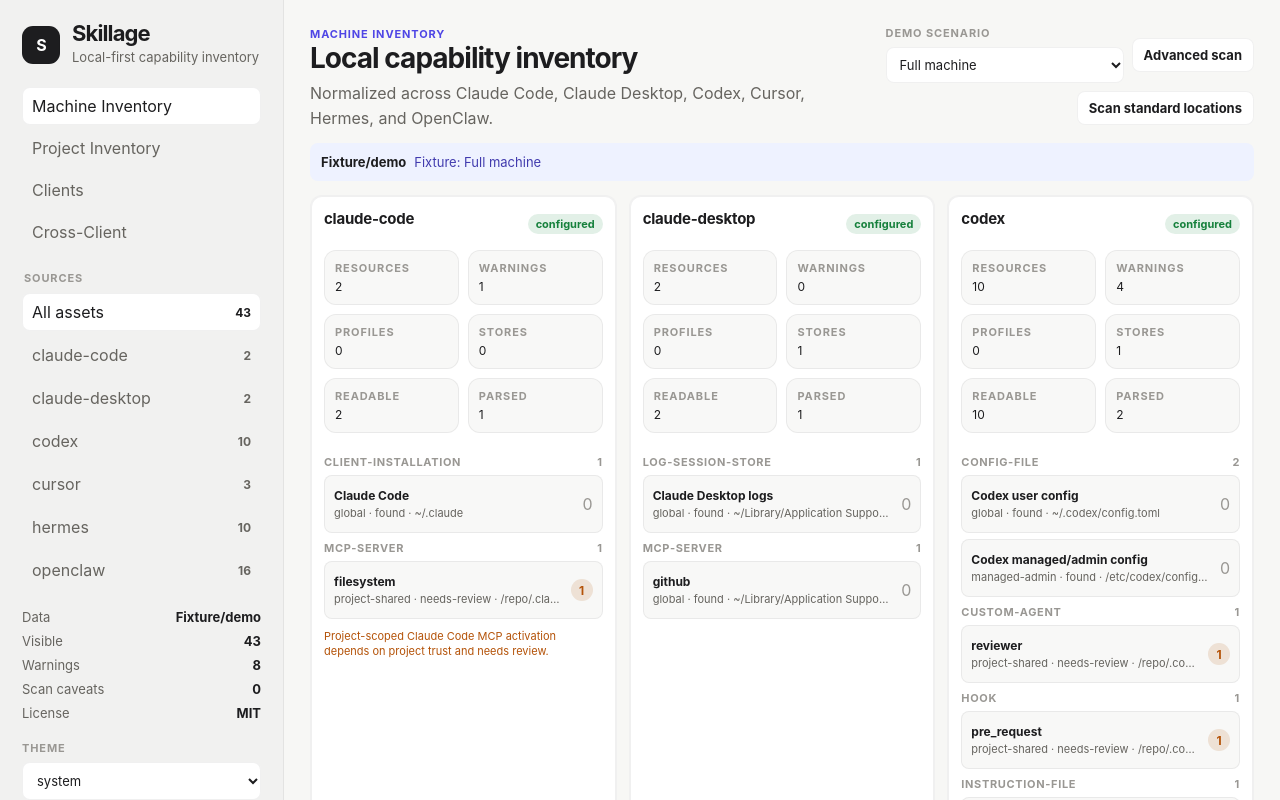
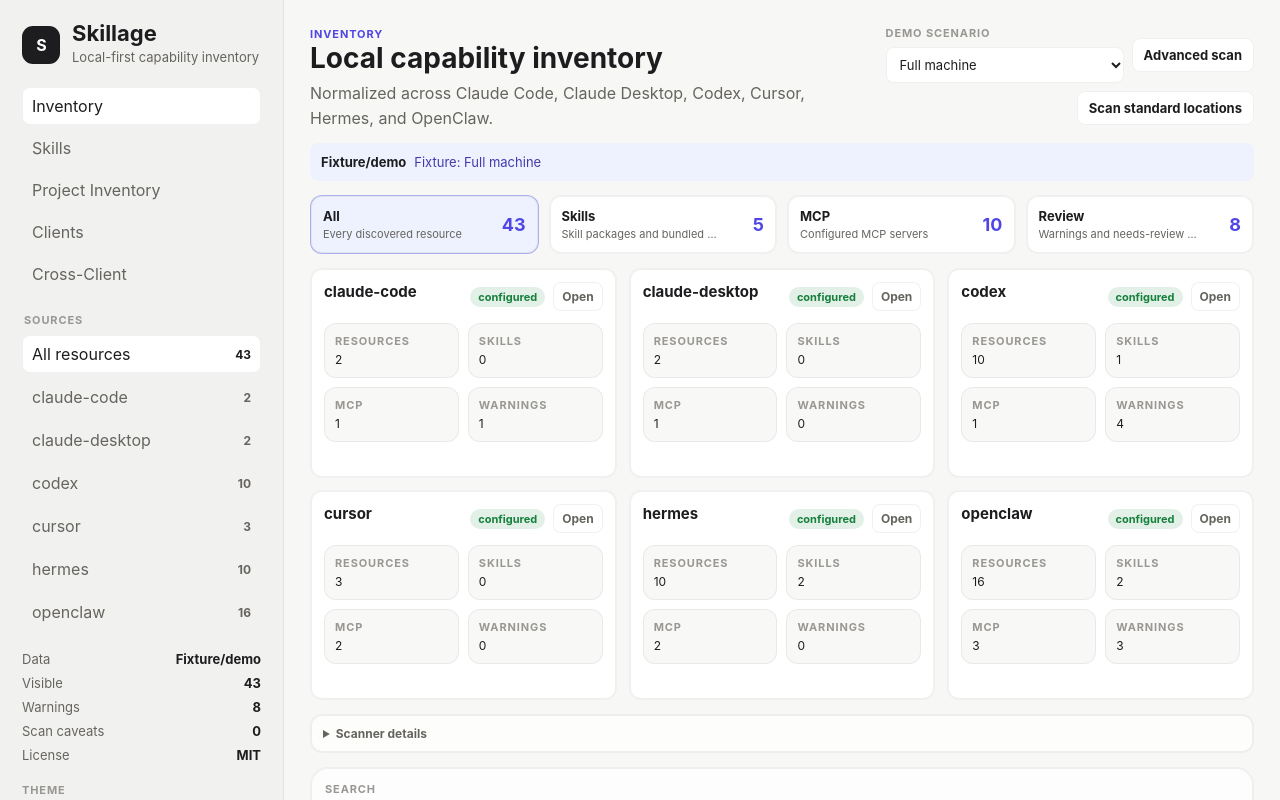
Before and after one commit to bkarlovitz/skillage, a Svelte app: page / in a window 1280 px wide. Shown: the top 800 px of the page. Built offline with nearby package versions, Linux system fonts and the light colour scheme.

Commit message:
cleaning up ui

```diff
--- a/src/App.svelte
+++ b/src/App.svelte
@@ -10,12 +10,11 @@
   import { insightCategories } from './lib/inventory/insights';
   import { buildProjectEffectiveResources, buildProjectInventoryResources } from './lib/inventory/project/effective';
   import { projectInventoryStates } from './lib/inventory/project/states';
-  import { safeDisplayPreviewText } from './lib/inventory/preview';
   import { relationshipLabels } from './lib/inventory/relationships';
   import { buildSafeResourceDetailPanels } from './lib/inventory/safeDetailPanels';
   import type { ScanSummary } from './lib/inventory/scan';
   import { sourceLocationForResource, unknownSourceLocation } from './lib/inventory/sourceClarity';
-  import { filterCapabilityResources } from './lib/inventory/tableModel';
+  import { filterCapabilityResources, type ResourceFocus } from './lib/inventory/tableModel';
   import { capabilityClients, capabilityResourceTypes, capabilityScopes, capabilityStatuses, type CapabilityClient, type CapabilityResource } from './lib/inventory/types';
   import { resolveProjectContext, runtimeLabel, scanRoot, scanStandardLocations, selectProjectFolder } from './lib/native';
   import { paginate, sortCapabilityResources, type SortDirection, type SortKey } from './lib/table';
@@ -24,6 +23,12 @@
   const targets: Array<'all' | CapabilityClient> = ['all', ...capabilityClients];
   const themeOptions: ThemePreference[] = ['system', 'light', 'dark'];
   const pageSizeOptions = [25, 50, 100];
+  const resourceFocusOptions: Array<{ id: ResourceFocus; label: string; description: string }> = [
+    { id: 'all', label: 'All', description: 'Every discovered resource' },
+    { id: 'skills', label: 'Skills', description: 'Skill packages and bundled skills' },
+    { id: 'mcp', label: 'MCP', description: 'Configured MCP servers' },
+    { id: 'review', label: 'Review', description: 'Warnings and needs-review items' }
+  ];
   type AppMode = 'machine' | 'project' | 'clients' | 'client-detail' | 'cross-client' | 'detail';
   const defaultFixtureScenarioId: InventoryFixtureScenarioId = 'full-machine';
   const defaultFixtureScenario = getFixtureScenario(defaultFixtureScenarioId);
@@ -36,6 +41,7 @@
   let dataSourceLabel = $state(`Fixture: ${defaultFixtureScenario.label}`);
   let query = $state('');
   let target = $state<'all' | CapabilityClient>('all');
+  let resourceFocus = $state<ResourceFocus>('all');
   let mode = $state<AppMode>('machine');
   let selectedClient = $state<CapabilityClient>('claude-code');
   let scanRootPath = $state('');
@@ -57,7 +63,7 @@
   let crossClientFilterRelationship = $state('all');
   const currentRuntime = runtimeLabel();
 
-  const filtered = $derived(filterCapabilityResources(items, { query, target, includeInternalArtifacts }));
+  const filtered = $derived(filterCapabilityResources(items, { query, target, includeInternalArtifacts, resourceFocus }));
 
   const sorted = $derived(sortCapabilityResources(filtered, sortKey, sortDirection));
   const pageResult = $derived(paginate(sorted, { page, pageSize }));
@@ -72,6 +78,30 @@
     counts[item.client] = (counts[item.client] ?? 0) + 1;
     return counts;
   }, {}));
+  const skillCount = $derived(items.filter((item) => item.resourceType === 'skill' && (includeInternalArtifacts || item.scope !== 'plugin-bundled' || (item.metadata.legacyScope !== 'cache' && item.metadata.legacyScope !== 'temporary'))).length);
+  const mcpCount = $derived(items.filter((item) => item.resourceType === 'mcp-server').length);
+  const reviewCount = $derived(items.filter((item) => item.warnings.length > 0 || item.status === 'needs-review' || item.statuses?.includes('needs-review') === true).length);
+  const resourceFocusTitle = $derived(resourceFocus === 'skills'
+    ? 'Skills'
+    : resourceFocus === 'mcp'
+      ? 'MCP servers'
+      : resourceFocus === 'review'
+        ? 'Needs review'
+        : 'Local capability inventory');
+  const resourceFocusDescription = $derived(resourceFocus === 'skills'
+    ? 'Skill packages and skill-like resources from the active fixture or local scan.'
+    : resourceFocus === 'mcp'
+      ? 'Configured MCP servers only. Passive inventory does not start or health-check them.'
+      : resourceFocus === 'review'
+        ? 'Resources with warnings or needs-review status, including secret, scope, runtime, and parse caveats.'
+        : 'Normalized across Claude Code, Claude Desktop, Codex, Cursor, Hermes, and OpenClaw.');
+  const resourceFocusEmptyCopy = $derived(resourceFocus === 'skills'
+    ? 'No skills found in the active data set. Scan standard locations or load a fixture with skills.'
+    : resourceFocus === 'mcp'
+      ? 'No MCP servers found in the active data set.'
+      : resourceFocus === 'review'
+        ? 'No warnings or needs-review resources match the current filters.'
+        : 'No matching capability resources. Clear search or switch source.');
   const projectRows = $derived(buildProjectInventoryResources(items));
   const projectSharedRows = $derived(projectRows.filter((item) => item.scope === 'project-shared'));
   const projectInheritedRows = $derived(projectRows.filter((item) => (item.statuses ?? [item.status]).includes('inherited') || item.metadata.inherited === true));
@@ -85,15 +115,11 @@
   const selectedClientDetail = $derived(clientDetailModels.find((detail) => detail.client === selectedClient) ?? clientDetailModels[0]);
   const clientSpecificSections = $derived(selectedClientDetail ? buildClientSpecificSections(selectedClientDetail) : []);
   const clientSpecificExplanations = $derived(selectedClientDetail ? buildClientSpecificExplanations(selectedClientDetail) : []);
-  const coreClientPanels = $derived(clientSummaries.map((summary) => {
-    const groups = Object.values(summary.resources.reduce<Record<string, { resourceType: string; rows: CapabilityResource[] }>>((accumulator, resource) => {
-      const group = accumulator[resource.resourceType] ?? { resourceType: resource.resourceType, rows: [] };
-      group.rows.push(resource);
-      accumulator[resource.resourceType] = group;
-      return accumulator;
-    }, {})).sort((a, b) => a.resourceType.localeCompare(b.resourceType));
-    return { ...summary, groups };
-  }));
+  const coreClientPanels = $derived(clientSummaries.map((summary) => ({
+    ...summary,
+    skillCount: summary.resources.filter((resource) => resource.resourceType === 'skill').length,
+    mcpCount: summary.resources.filter((resource) => resource.resourceType === 'mcp-server').length
+  })));
   const scannerProblemRows = $derived([
     ...activeScanSummary.readErrors.map((error) => ({ id: error.id, severity: 'error', label: 'Read error', message: error.message, path: error.path })),
     ...activeScanSummary.parseErrors.map((error) => ({ id: error.id, severity: 'error', label: 'Parse error', message: error.message, path: error.path })),
@@ -128,6 +154,15 @@
     mode = 'machine';
   }
 
+  function rowsForFilters(nextFocus = resourceFocus, nextTarget = target, nextQuery = query, nextItems = items): CapabilityResource[] {
+    return filterCapabilityResources(nextItems, {
+      query: nextQuery,
+      target: nextTarget,
+      includeInternalArtifacts,
+      resourceFocus: nextFocus
+    });
+  }
+
   function resetPageAndSelection(rows: CapabilityResource[] = sorted) {
     page = 1;
     if (!rows.some((item) => item.id === selectedId)) {
@@ -135,9 +170,16 @@
     }
   }
 
+  function setResourceFocus(nextFocus: ResourceFocus) {
+    resourceFocus = nextFocus;
+    mode = 'machine';
+    page = 1;
+    selectedId = rowsForFilters(nextFocus)[0]?.id ?? '';
+  }
+
   function changeTarget(nextTarget: 'all' | CapabilityClient) {
     target = nextTarget;
-    resetPageAndSelection(items.filter((item) => nextTarget === 'all' || item.client === nextTarget));
+    resetPageAndSelection(rowsForFilters(resourceFocus, nextTarget));
   }
 
   function updateQuery(value: string) {
@@ -153,13 +195,6 @@
   function ariaSort(key: SortKey): 'ascending' | 'descending' | 'none' {
     if (sortKey !== key) return 'none';
     return sortDirection === 'asc' ? 'ascending' : 'descending';
-  }
-
-  function previewSnippet(item: CapabilityResource): string {
-    const text = safeDisplayPreviewText(item);
-    if (!text) return '';
-    const compact = text.replace(/\s+/g, ' ').trim();
-    return compact.length > 140 ? `${compact.slice(0, 137)}...` : compact;
   }
 
   function resourceSourcePath(item: CapabilityResource): string {
@@ -209,7 +244,7 @@
 
   function setRows(nextItems: CapabilityResource[]) {
     items = nextItems;
-    selectedId = nextItems[0]?.id ?? '';
+    selectedId = rowsForFilters(resourceFocus, 'all', '', nextItems)[0]?.id ?? nextItems[0]?.id ?? '';
     page = 1;
   }
 
@@ -219,6 +254,7 @@
     activeScanSummary = scenario.summary;
     dataSourceLabel = `Fixture: ${scenario.label}`;
     target = 'all';
+    query = '';
     setRows(resourcesFromFixtureScenario(scenario.id));
     scanStatus = `${scenario.label} fixture loaded. No local scan ran.`;
   }
@@ -230,8 +266,9 @@
       activeScanSummary = summary;
       dataSourceLabel = 'Local scan: standard locations';
       target = 'all';
+      query = '';
       setRows(summary.resources);
-      scanStatus = summary.resources.length ? `Loaded ${summary.resources.length} asset(s) from standard locations.` : 'No local standard-location capabilities found.';
+      scanStatus = summary.resources.length ? `Loaded ${summary.resources.length} resource(s) from standard locations.` : 'No local standard-location capabilities found.';
     } catch (error) {
       scanStatus = error instanceof Error ? error.message : 'Standard-location scan failed.';
     }
@@ -244,8 +281,9 @@
       activeScanSummary = summary;
       dataSourceLabel = `Local scan: ${scanRootPath.trim()}`;
       target = 'all';
+      query = '';
       setRows(summary.resources);
-      scanStatus = summary.resources.length ? `Loaded ${summary.resources.length} asset(s).` : 'No matching capabilities found in the selected root.';
+      scanStatus = summary.resources.length ? `Loaded ${summary.resources.length} resource(s).` : 'No matching capabilities found in the selected root.';
     } catch (error) {
       scanStatus = error instanceof Error ? error.message : 'Native scan failed.';
     }
@@ -302,7 +340,8 @@
     </div>
 
     <nav class="tabs" aria-label="Primary">
-      <button class:active={mode === 'machine' || mode === 'detail'} onclick={() => (mode = 'machine')}>Machine Inventory</button>
+      <button class:active={(mode === 'machine' || mode === 'detail') && resourceFocus === 'all'} onclick={() => setResourceFocus('all')}>Inventory</button>
+      <button class:active={(mode === 'machine' || mode === 'detail') && resourceFocus === 'skills'} onclick={() => setResourceFocus('skills')}>Skills</button>
       <button class:active={mode === 'project'} onclick={() => (mode = 'project')}>Project Inventory</button>
       <button class:active={mode === 'clients'} onclick={() => (mode = 'clients')}>Clients</button>
       <button class:active={mode === 'cross-client'} onclick={() => (mode = 'cross-client')}>Cross-Client</button>
@@ -311,7 +350,7 @@
     <section class="sidebar-section" aria-labelledby="sources-heading">
       <div class="section-heading" id="sources-heading">Sources</div>
       <button class:active={target === 'all'} class="source-row" onclick={() => changeTarget('all')}>
-        <span>All assets</span><strong>{items.length}</strong>
+        <span>All resources</span><strong>{items.length}</strong>
       </button>
       {#each targets.filter((option) => option !== 'all') as option}
         <button class:active={target === option} class="source-row" onclick={() => changeTarget(option)}>
@@ -349,9 +388,9 @@
     {#if mode === 'machine'}
       <section class="topbar">
         <div>
-          <p class="eyebrow">Machine Inventory</p>
-          <h2>Local capability inventory</h2>
-          <p>Normalized across Claude Code, Claude Desktop, Codex, Cursor, Hermes, and OpenClaw.</p>
+          <p class="eyebrow">{resourceFocus === 'all' ? 'Inventory' : 'Focused inventory'}</p>
+          <h2>{resourceFocusTitle}</h2>
+          <p>{resourceFocusDescription}</p>
         </div>
         <div class="topbar-actions">
           <label class="field demo-scenario-field">
@@ -369,58 +408,42 @@
 
       <p class="status-line data-source-line"><strong>{sourceModeLabel}</strong><span>{dataSourceLabel}</span></p>
 
+      <section class="focus-strip" aria-label="Inventory focus">
+        {#each resourceFocusOptions as option}
+          <button class:active={resourceFocus === option.id} onclick={() => setResourceFocus(option.id)}>
+            <span>
+              <strong>{option.label}</strong>
+              <small>{option.description}</small>
+            </span>
+            <b>{option.id === 'skills' ? skillCount : option.id === 'mcp' ? mcpCount : option.id === 'review' ? reviewCount : items.length}</b>
+          </button>
+        {/each}
+      </section>
+
+      {#if resourceFocus === 'all'}
         <section class="core-client-grid" aria-label="Core client inventory">
           {#each coreClientPanels as summary}
             <article class="core-client-card">
               <div class="client-card-header">
                 <h3>{summary.client}</h3>
+                <div class="client-card-actions">
                   <span class:ok-status={summary.status === 'configured' || summary.status === 'installed'} class:partial-status={summary.status === 'partially-configured'} class="client-status">{summary.status}</span>
+                  <button class="button ghost compact" onclick={() => selectClientDetail(summary.client)}>Open</button>
+                </div>
               </div>
               <dl class="meta compact-meta core-meta">
                 <div><dt>Resources</dt><dd>{summary.resourceCount}</dd></div>
+                <div><dt>Skills</dt><dd>{summary.skillCount}</dd></div>
+                <div><dt>MCP</dt><dd>{summary.mcpCount}</dd></div>
                 <div><dt>Warnings</dt><dd>{summary.warningCount}</dd></div>
-              <div><dt>Profiles</dt><dd>{summary.profileCount}</dd></div>
-              <div><dt>Stores</dt><dd>{summary.sensitiveStoreCount + summary.logSessionStoreCount}</dd></div>
-              <div><dt>Readable</dt><dd>{summary.readableCount}</dd></div>
-              <div><dt>Parsed</dt><dd>{summary.parseableCount}</dd></div>
               </dl>
-            <div class="core-resource-groups">
-              {#each summary.groups as group}
-                <section class="core-resource-group" aria-label={`${summary.client} ${group.resourceType}`}>
-                  <div class="core-group-heading">
-                    <strong>{group.resourceType}</strong>
-                    <span>{group.rows.length}</span>
-                  </div>
-                  {#each group.rows.slice(0, 3) as item (item.id)}
-                    <button class="core-resource-row" onclick={() => selectItem(item.id)}>
-                      <span>
-                        <strong>{item.name}</strong>
-                        <small>{item.scope} · {item.status} · {resourceSourcePath(item)}</small>
-                        {#if previewSnippet(item)}<code>{previewSnippet(item)}</code>{/if}
-                      </span>
-                      {#if item.warnings.length}
-                        <span class="issue-badge table-issue-badge">{item.warnings.length}</span>
-                      {:else}
-                        <span class="zero-issues">0</span>
-                      {/if}
-                    </button>
-                  {/each}
-                </section>
-              {:else}
-                <div class="empty small-empty">No resources for this client in the active data set.</div>
-              {/each}
-            </div>
-            {#if summary.caveats.length}
-              <ul class="core-caveats">
-                {#each summary.caveats as caveat}
-                  <li>{caveat}</li>
-                {/each}
-              </ul>
-            {/if}
             </article>
           {/each}
         </section>
+      {/if}
 
+      <details class="scanner-disclosure">
+        <summary>Scanner details</summary>
         <section class="scanner-metadata-grid" aria-label="Scanner metadata">
           <article class="metadata-panel">
             <h3>Scan roots</h3>
@@ -464,6 +487,7 @@
             </div>
           </article>
         </section>
+      </details>
 
       {#if machineEmptyState && items.length === 0}
         <section class="empty local-empty-state">
@@ -499,7 +523,7 @@
         <section class="table-panel" aria-label="Skill inventory">
           <div class="table-toolbar">
             <div>
-              <strong>{pageResult.total} asset{pageResult.total === 1 ? '' : 's'}</strong>
+              <strong>{resourceFocusTitle}</strong>
               <span>Showing {pageResult.start}–{pageResult.end} of {pageResult.total}</span>
             </div>
             <label class="page-size-control">
@@ -567,7 +591,7 @@
                   </tr>
                 {:else}
                   <tr>
-                    <td colspan="8"><div class="empty table-empty">No matching capability resources. Clear search or switch source.</div></td>
+                    <td colspan="8"><div class="empty table-empty">{resourceFocusEmptyCopy}</div></td>
                   </tr>
                 {/each}
               </tbody>
@@ -1121,7 +1145,7 @@
         {:else}
           <div class="empty detail-empty">
             <strong>Resource not found.</strong>
-            <span>The selected resource may have disappeared after a scan. Return to the inventory and choose another asset.</span>
+            <span>The selected resource may have disappeared after a scan. Return to the inventory and choose another resource.</span>
           </div>
         {/if}
       </section>
--- a/src/app.css
+++ b/src/app.css
@@ -77,9 +77,9 @@
 }
 
 h1, h2, h3, p { margin-top: 0; }
-h1 { margin-bottom: 2px; font-size: 22px; letter-spacing: -0.04em; line-height: 1.05; }
-h2 { margin-bottom: 8px; font-size: 28px; letter-spacing: -0.035em; line-height: 1.08; }
-h3 { margin-bottom: 10px; font-size: 15px; letter-spacing: -0.015em; }
+h1 { margin-bottom: 2px; font-size: 22px; letter-spacing: 0; line-height: 1.05; }
+h2 { margin-bottom: 8px; font-size: 28px; letter-spacing: 0; line-height: 1.08; }
+h3 { margin-bottom: 10px; font-size: 15px; letter-spacing: 0; }
 p { color: var(--text-muted); line-height: 1.55; }
 code, pre { font-family: var(--font-mono); }
 
@@ -237,7 +237,70 @@
   display: grid;
   grid-template-columns: repeat(3, minmax(0, 1fr));
   gap: 12px;
+  margin-top: 12px;
+}
+.scanner-disclosure {
+  border: 1px solid var(--border-subtle);
+  background: color-mix(in srgb, var(--surface) 72%, transparent);
+  border-radius: var(--radius-md);
+  padding: 0 12px;
   margin-bottom: 14px;
+  box-shadow: var(--shadow-sm);
+}
+.scanner-disclosure summary {
+  cursor: pointer;
+  color: var(--text-muted);
+  font-size: 12px;
+  font-weight: 700;
+  padding: 11px 0;
+}
+.scanner-disclosure[open] { padding-bottom: 12px; }
+.focus-strip {
+  display: grid;
+  grid-template-columns: repeat(4, minmax(0, 1fr));
+  gap: 10px;
+  margin-bottom: 14px;
+}
+.focus-strip button {
+  min-width: 0;
+  display: flex;
+  align-items: center;
+  justify-content: space-between;
+  gap: 12px;
+  border: 1px solid var(--border-subtle);
+  background: var(--surface);
+  color: var(--text);
+  border-radius: var(--radius-md);
+  padding: 12px;
+  text-align: left;
+  box-shadow: var(--shadow-sm);
+}
+.focus-strip button:hover { background: var(--surface-hover); }
+.focus-strip button.active {
+  border-color: color-mix(in srgb, var(--accent) 34%, var(--border-subtle));
+  background: var(--accent-soft);
+}
+.focus-strip span {
+  min-width: 0;
+  display: grid;
+  gap: 3px;
+}
+.focus-strip strong {
+  font-size: 13px;
+  color: var(--text);
+}
+.focus-strip small {
+  overflow: hidden;
+  color: var(--text-muted);
+  font-size: 11px;
+  text-overflow: ellipsis;
+  white-space: nowrap;
+}
+.focus-strip b {
+  min-width: 30px;
+  color: var(--accent);
+  font-size: 18px;
+  text-align: right;
 }
 .core-client-grid {
   display: grid;
@@ -254,65 +317,12 @@
   box-shadow: var(--shadow-sm);
 }
 .core-meta {
-  grid-template-columns: repeat(3, minmax(0, 1fr));
+  grid-template-columns: repeat(4, minmax(0, 1fr));
   gap: 6px;
-  margin-bottom: 10px;
+  margin-bottom: 0;
 }
 .core-meta div { padding: 8px; border-radius: var(--radius-sm); }
 .core-meta dd { font-size: 12px; }
-.core-resource-groups { display: grid; gap: 8px; }
-.core-resource-group {
-  display: grid;
-  gap: 6px;
-}
-.core-group-heading {
-  display: flex;
-  align-items: center;
-  justify-content: space-between;
-  color: var(--text-subtle);
-  font-size: 11px;
-  font-weight: 700;
-  letter-spacing: .06em;
-  text-transform: uppercase;
-}
-.core-group-heading strong,
-.core-group-heading span { overflow: hidden; text-overflow: ellipsis; white-space: nowrap; }
-.core-resource-row {
-  display: flex;
-  width: 100%;
-  min-height: 58px;
-  align-items: center;
-  justify-content: space-between;
-  gap: 10px;
-  border: 1px solid var(--border-subtle);
-  border-radius: var(--radius-sm);
-  background: var(--surface-muted);
-  color: var(--text);
-  padding: 8px 9px;
-  text-align: left;
-}
-.core-resource-row:hover { background: var(--surface-hover); }
-.core-resource-row > span:first-child {
-  min-width: 0;
-  display: grid;
-  gap: 3px;
-}
-.core-resource-row strong,
-.core-resource-row small,
-.core-resource-row code { overflow: hidden; text-overflow: ellipsis; white-space: nowrap; }
-.core-resource-row strong { font-size: 12px; }
-.core-resource-row small { color: var(--text-muted); font-size: 11px; }
-.core-resource-row code { color: var(--text-subtle); font-size: 10px; }
-.core-caveats {
-  display: grid;
-  gap: 5px;
-  margin: 10px 0 0;
-  padding: 0;
-  list-style: none;
-  color: var(--warning);
-  font-size: 11px;
-  line-height: 1.35;
-}
 .metadata-panel {
   min-width: 0;
   border: 1px solid var(--border-subtle);
--- a/src/lib/inventory/tableModel.ts
+++ b/src/lib/inventory/tableModel.ts
@@ -1,9 +1,12 @@
 import type { CapabilityClient, CapabilityResource } from './types';
+
+export type ResourceFocus = 'all' | 'skills' | 'mcp' | 'review';
 
 export interface ResourceFilterState {
   query: string;
   target: 'all' | CapabilityClient;
   includeInternalArtifacts: boolean;
+  resourceFocus?: ResourceFocus;
 }
 
 function metadataText(metadata: CapabilityResource['metadata']): string {
@@ -40,10 +43,24 @@
     && (item.metadata.legacyScope === 'cache' || item.metadata.legacyScope === 'temporary');
 }
 
+function matchesResourceFocus(item: CapabilityResource, focus: ResourceFocus = 'all'): boolean {
+  switch (focus) {
+    case 'skills':
+      return item.resourceType === 'skill';
+    case 'mcp':
+      return item.resourceType === 'mcp-server';
+    case 'review':
+      return item.warnings.length > 0 || item.status === 'needs-review' || item.statuses?.includes('needs-review') === true;
+    case 'all':
+      return true;
+  }
+}
+
 export function filterCapabilityResources(items: CapabilityResource[], state: ResourceFilterState): CapabilityResource[] {
   const query = state.query.toLowerCase();
 
   return items.filter((item) => (state.target === 'all' || item.client === state.target)
+    && matchesResourceFocus(item, state.resourceFocus)
     && (state.includeInternalArtifacts || !isInternalArtifact(item))
     && resourceSearchText(item).includes(query));
 }
```
Also changed, not shown: 2 other files (tests, documents, lock files or other folders). Lines whose indentation alone changed are shown as unchanged.
